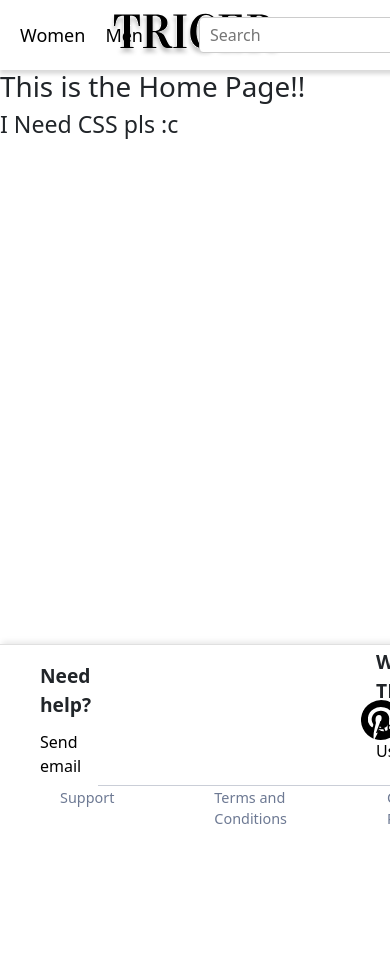
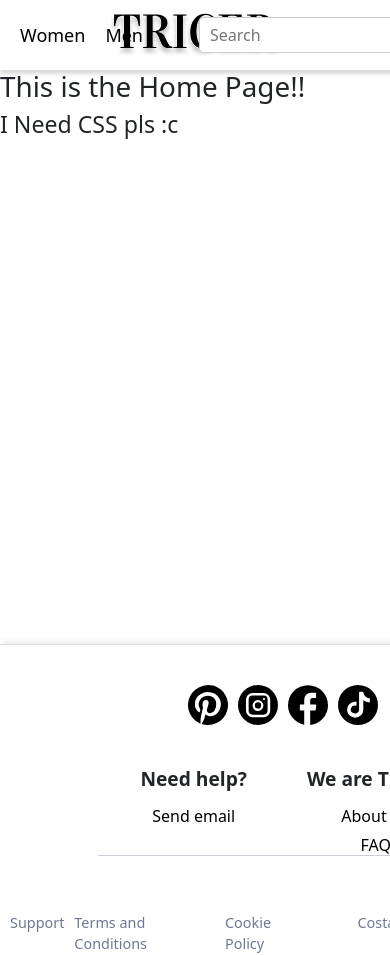
Before and after one commit to JGeanca/Tricer, a React (Vite) app in the folder projects/project-01/: page / in a window 390 px wide. Shown: the top 955 px of the page. Before the commit the page ends 844 px from the top, so only its background shows below. Built offline with nearby package versions, Linux system fonts and the light colour scheme.

Commit message:
Footer responsiveness implemented

```diff
--- a/projects/project-01/src/components/Footer.jsx
+++ b/projects/project-01/src/components/Footer.jsx
@@ -7,7 +7,7 @@ export function Footer() {
       <div className='footer-links'>
         <div className='footer-links-column'>
           <strong>Need help?</strong>
-          <Link to='/contact'>Send email</Link>
+          <a href='mailto:support@tricer.com'>Send email</a>
         </div>
         <div className='footer-links-column'>
           <strong>We are TRICER</strong>
--- a/projects/project-01/src/css/footer.css
+++ b/projects/project-01/src/css/footer.css
@@ -1,6 +1,6 @@
 footer {
   display: grid;
-  grid-template-columns: 1fr 1fr 1fr;
+  grid-template-columns: repeat(3, 1fr);
   grid-template-rows: 130px 45px;
   box-shadow: 0 -4px 6px -2px rgba(0, 0, 0, 0.1);
   border-top: 1px solid #e0e0e0;
@@ -13,7 +13,7 @@ footer {
 .footer-links {
   grid-area: links;
   display: flex;
-  align-items: center;
+  align-items: flex-start;
   justify-content: start;
   gap: 265px;
   padding-left: 20px;
@@ -86,3 +86,41 @@ footer {
   gap: 20px;
   padding-right: 20px;
 }
+
+/*Responsive design*/
+@media (max-width: 920px) {
+
+  .footer-links {
+    gap: 90px;
+  }
+
+  .footer-bottom-left {
+    gap: 40px;
+  }
+}
+
+@media (max-width: 720px) {
+  footer {
+    grid-template-columns: 1fr 1fr;
+    grid-template-rows: 100px 100px 100px;
+    grid-template-areas:
+      'social social'
+      'links links'
+      'f-bottom f-bottom';
+  }
+
+  .footer-links {
+    gap: 40px;
+    justify-content: center;
+    padding-left: 0;
+  }
+
+  .footer-social {
+    justify-content: center;
+  }
+
+  .footer-bottom-left {
+    gap: 10px;
+    padding-left: 0;
+  }
+}
```
